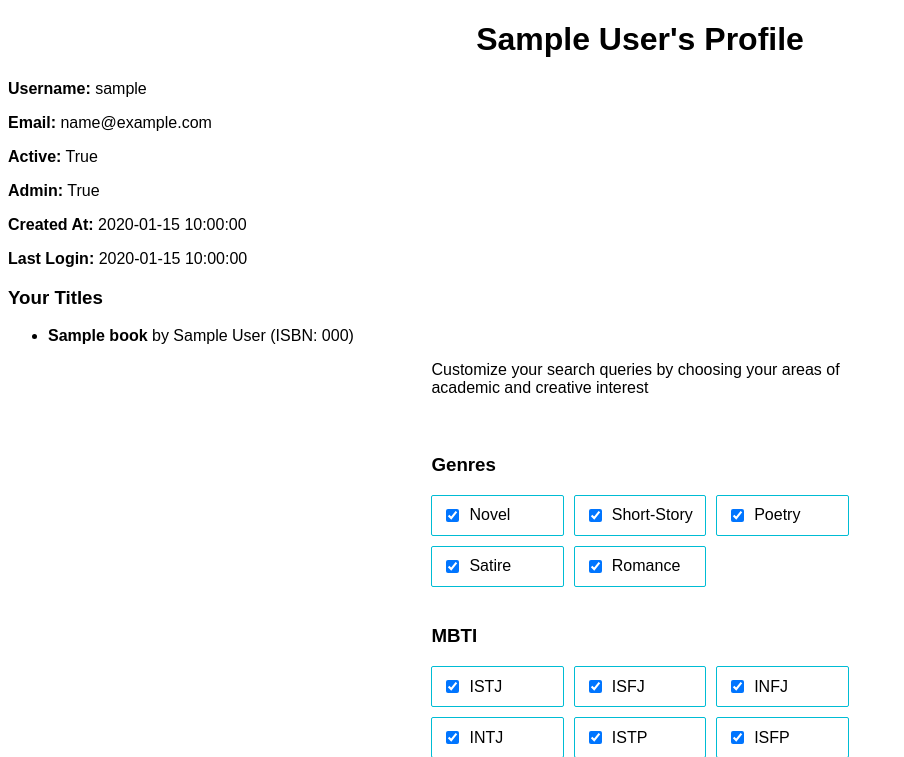
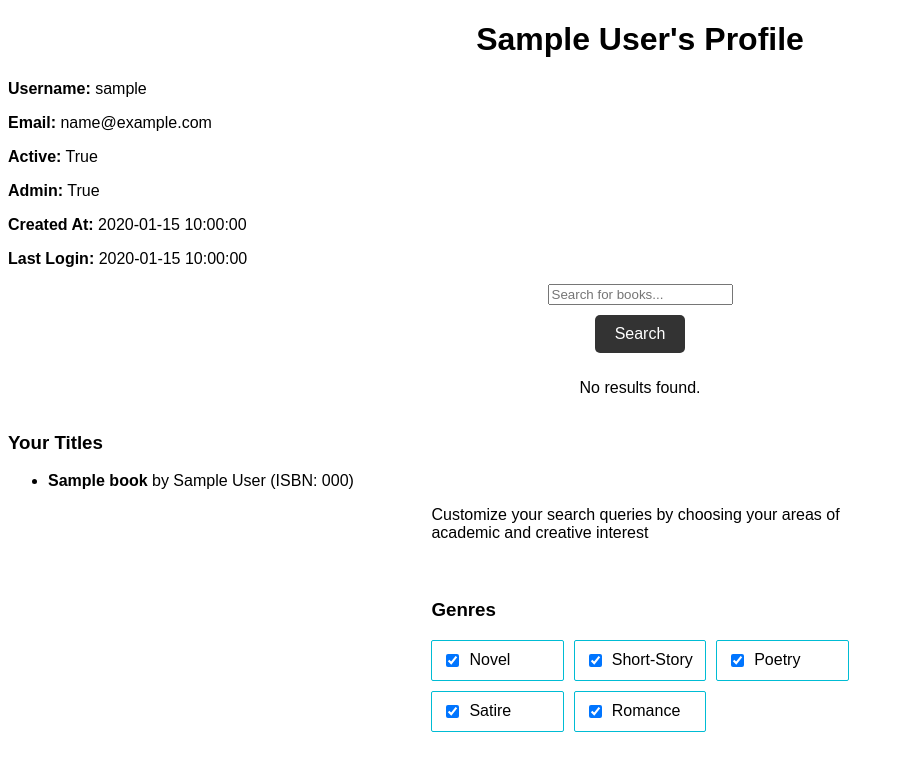
Before and after one commit to lyoncodes/RusLit, a Flask app: page /user/1/profile in a window 1280 px wide. Shown: the part 46-803 px from the top of the page, without its empty margins (0-904 px from the left). Run offline with Flask 3, Linux system fonts and the light colour scheme; a user stored in the database is signed in; tables that the repository leaves empty hold one stand-in row (values such as "Sample post"); grey boxes marked "Sample" are stand-in pictures; some web fonts are replaced.

Commit message:
adds concurrent book lookup from books api

```diff
--- a/app/routes.py
+++ b/app/routes.py
@@ -11,6 +11,7 @@ import requests  # Add import for making HTTP requests
 import csv  # Add import for CSV handling
 import json
 from authlib.integrations.flask_client import OAuth
+from concurrent.futures import ThreadPoolExecutor  # Add import for ThreadPoolExecutor
 
 
 login_manager = LoginManager()
@@ -21,7 +22,7 @@ load_dotenv()
 user_bp = Blueprint('user_bp', __name__)
 token = os.environ.get("OPENAI_API_KEY")
 endpoint = os.environ.get("OPENAI_4o_ENDPOINT")
-books_token = os.environ.get("GOOGLE_BOOKS_API_KEY")
+books_token = os.environ.get("GOOGLE_API_KEY")
 books_endpoint = os.environ.get("GOOGLE_BOOKS_ENDPOINT")
 pw_encode = os.environ.get("PW_ENCODE")
 pw_hash = os.environ.get("PW_HASH_METHOD")
@@ -293,11 +294,41 @@ def profile(id):
         db.session.commit()
         flash('Profile updated successfully!', 'success')
         return redirect(url_for('profile', id=current_user.id))
+    if request.method == 'GET':
+        searchString = request.args.get('searchString')
+        search_results = None
 
-    if user:
-        return render_template('profile.html', user=user, profile=profile, books=user_books)  # Updated variable
-    else:
-        return {"error": "User not found"}, 404
+        if searchString:
+            searchString = searchString.replace(" ", "+")
+            with ThreadPoolExecutor() as executor:
+                future = executor.submit(
+                    requests.get,
+                    f"{books_endpoint}volumes/?q={searchString}&key={books_token}"
+                )
+                response = future.result()
+            if response.status_code == 200:
+                search_results = response.json()
+                search_results = search_results.get('items', [])
+                for item in search_results:
+                    item['volumeInfo']['description'] = item['volumeInfo'].get('description', 'No description available')
+            else:
+                flash('Error fetching data from Google Books API', 'danger')
+        if search_results:
+            search_results = search_results[:10]  # Limit to 10 results for display\
+            print(search_results)
+        else:
+            search_results = []
+
+        if user:
+            return render_template(
+                'profile.html',
+                user=user,
+                profile=profile,
+                books=user_books,
+                search_results=search_results
+            )
+        else:
+            return {"error": "User not found"}, 404
 
 @app.route('/submit_form', methods=['POST'])
 def submit_form():
--- a/app/templates/profile.html
+++ b/app/templates/profile.html
@@ -11,6 +11,27 @@
     <p><strong>Admin:</strong> {{ user.is_admin }}</p>
     <p><strong>Created At:</strong> {{ user.created_at }}</p>
     <p><strong>Last Login:</strong> {{ user.last_login }}</p>
+    <div>
+        <form action="{{ url_for('profile', id=user.id) }}" method="GET">
+            <input type="text" id="search" name="searchString" placeholder="Search for books...">
+            <button id="search-button">Search</button>
+            <div id="search-results">
+                {% if search_results %}
+                <h3>Search Results</h3>
+                <ul>
+                    {% for book in search_results %}
+                    <li>
+                        <strong>{{ book.volumeInfo.title }}</strong> by {{ book.volumeInfo.authors }}
+                        <button class="add-to-profile" data-book-id="{{ book.id }}">Add to Profile</button>
+                    </li>
+                    {% endfor %}
+                </ul>
+                {% else %}
+                <p>No results found.</p>
+                {% endif %}
+            </div>
+        </form>
+    </div>
     <div>
         <h3>Your Titles</h3>
         {% if books and books|length > 0 %}
```
Also changed, not shown: app/todo.md (+9 -9 lines).
